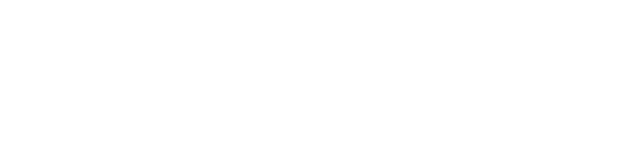
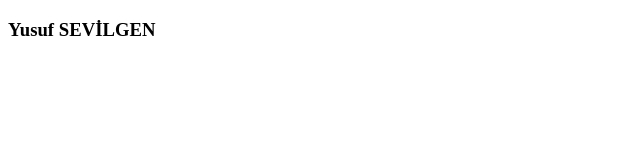
Before and after one commit to sevilgenysf/yusufsevilgen.githup.io, a plain HTML site: page index.html in a window 1280 px wide. Shown: the whole page, without its empty margins (0-640 px from the left). Drawn offline with Linux system fonts and the light colour scheme.

Commit message:
Update index.html

```diff
--- a/index.html
+++ b/index.html
@@ -7,6 +7,6 @@
   <title>Document</title>
 </head>
 <body>
-
+   <h3>Yusuf SEVİLGEN</h3>
 </body>
 </html>
```
